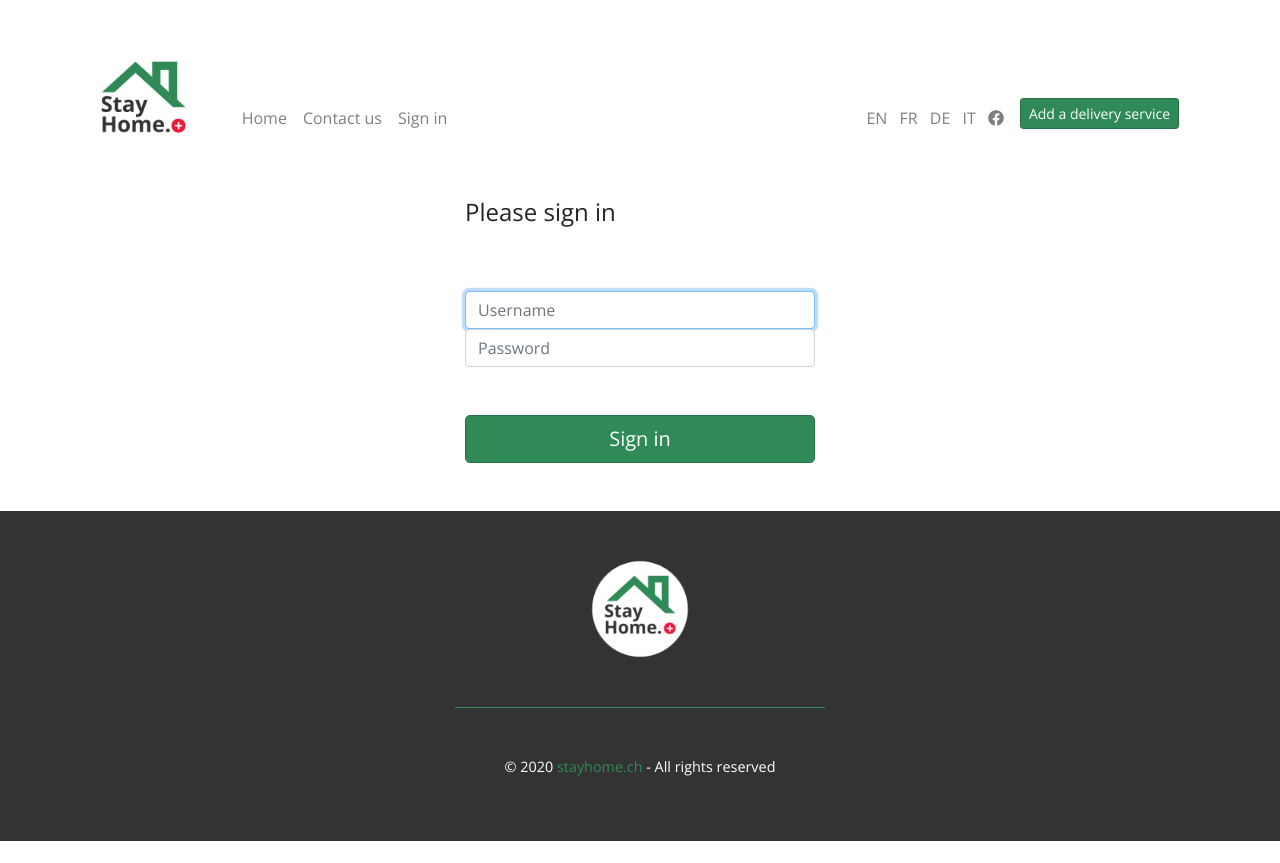
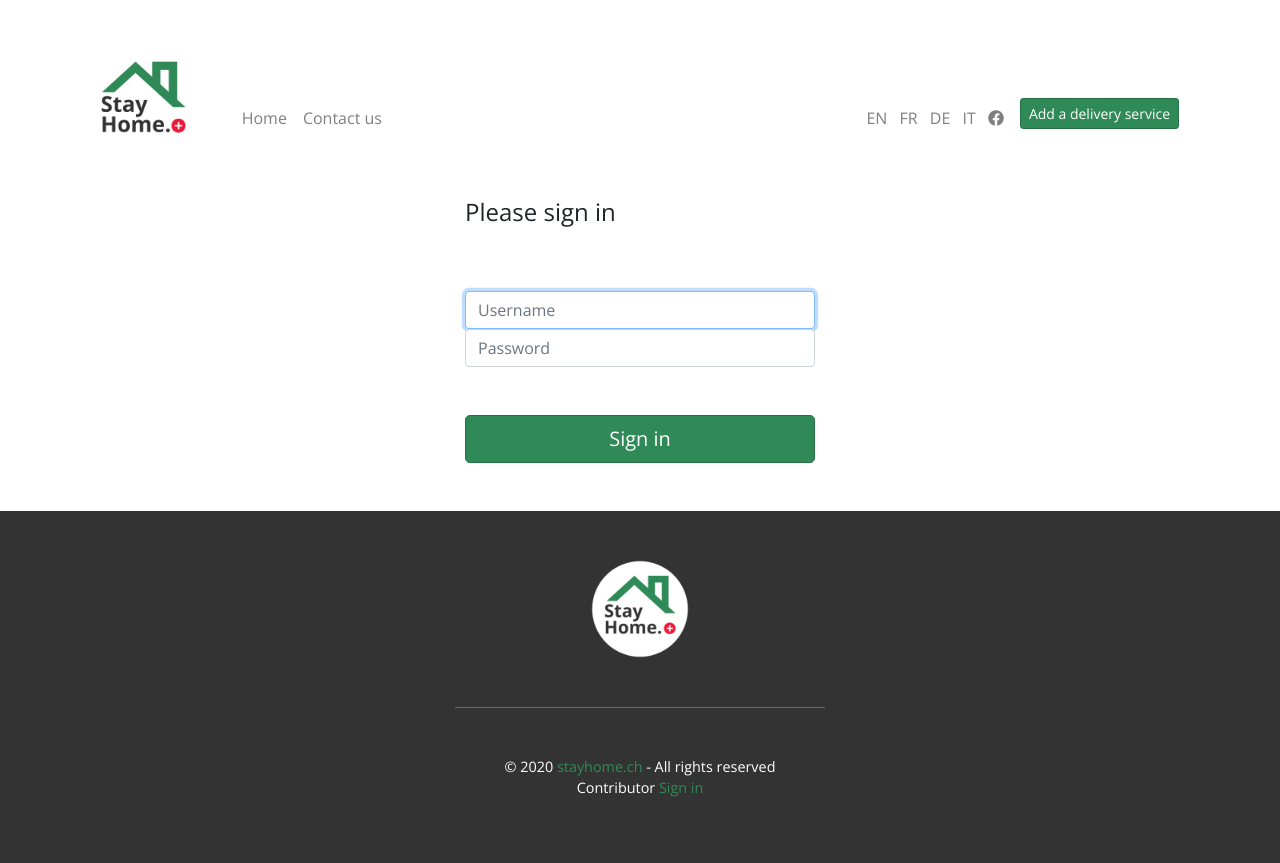
Before and after one commit to stayhomech/stayhomech, a Django app: page /accounts/login/ in a window 1280 px wide. Before the commit the page ends 841 px from the top, so only its background shows below. Run offline with Django 3.2, Linux system fonts and the light colour scheme; style sheets or scripts are compiled from the project's sources; some libraries are stand-ins or nearby versions.

Commit message:
Sign-in link moved to page footer

```diff
--- a/stayhome/pubsite/templates/navigation.html
+++ b/stayhome/pubsite/templates/navigation.html
@@ -32,10 +32,6 @@
                     <li class="nav-item">
                         <a class="nav-link" href="{% url 'mgmt:logout' %}">{% blocktrans %}Log out{% endblocktrans %}</a>
                     </li>
-                    {% else %}
-                    <li class="nav-item">
-                        <a class="nav-link" href="{% url 'mgmt:index' %}">{% blocktrans %}Sign in{% endblocktrans %}</a>
-                    </li>
                     {% endif %}
                 </ul>
                 <ul class="navbar-nav">
@@ -66,7 +62,8 @@
                 </a>
             </div>
             <div class="col-11 col-md-4 text-center mx-auto px-0 py-2 py-md-5 sh-copyright">
-                <p>&copy; 2020 <a href="{% url 'about' %}">stayhome.ch</a> - {% blocktrans %}All rights reserved{% endblocktrans %}</p>
+                <p class="mb-0">&copy; 2020 <a href="{% url 'about' %}">stayhome.ch</a> - {% blocktrans %}All rights reserved{% endblocktrans %}</p>
+                <p class="mt-0">Contributor <a href="{% url 'mgmt:index' %}">{% blocktrans %}Sign in{% endblocktrans %}</a></p>
             </div>
         </div>
     </div>
```
